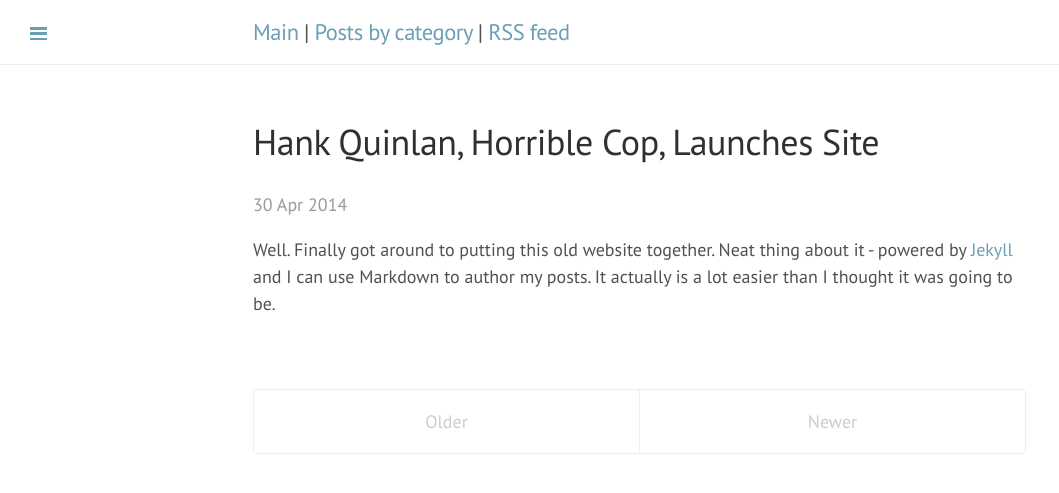
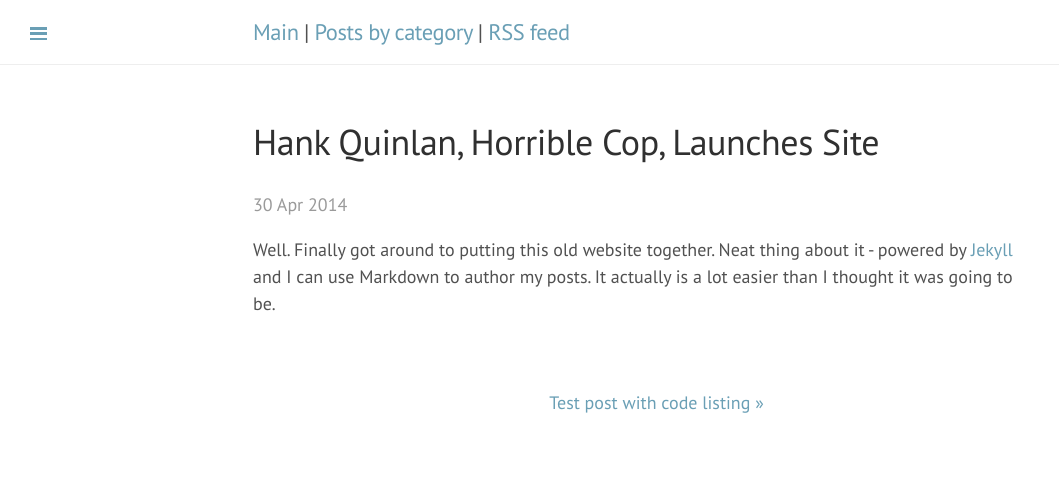
Before and after one commit to datascienceconfidential/datascienceconfidential.github.io, a Jekyll site: the page built from _posts/2014-04-30-hank-quinlan-site-launched.md, in a window 1280 px wide. Shown: the top 493 px of the page, without its empty margins (0-1059 px from the left). Built offline with Jekyll 4.4.1, drawn with Linux system fonts in a browser that asks for light colours.

Commit message:
Added some whitespace

```diff
--- a/_layouts/post.html
+++ b/_layouts/post.html
@@ -42,18 +42,11 @@
 {% endcomment %}
 
 <div class="pagination">
-  {% if paginator.next_page %}
-    <a class="pagination-item older" href="{{ site.baseurl }}page{{paginator.next_page}}">Older</a>
-  {% else %}
-    <span class="pagination-item older">Older</span>
+  {% if page.previous.url %}
+    <a class="prev" href="{{page.previous.url}}">&laquo; {{page.previous.title}}</a>
   {% endif %}
-  {% if paginator.previous_page %}
-    {% if paginator.page == 2 %}
-      <a class="pagination-item newer" href="{{ site.baseurl }}">Newer</a>
-    {% else %}
-      <a class="pagination-item newer" href="{{ site.baseurl }}page{{paginator.previous_page}}">Newer</a>
-    {% endif %}
-  {% else %}
-    <span class="pagination-item newer">Newer</span>
+  &nbsp;&nbsp;&nbsp;&nbsp;&nbsp;&nbsp;
+  {% if page.next.url %}
+    <a class="next" href="{{page.next.url}}">{{page.next.title}} &raquo;</a>
   {% endif %}
 </div>
```
